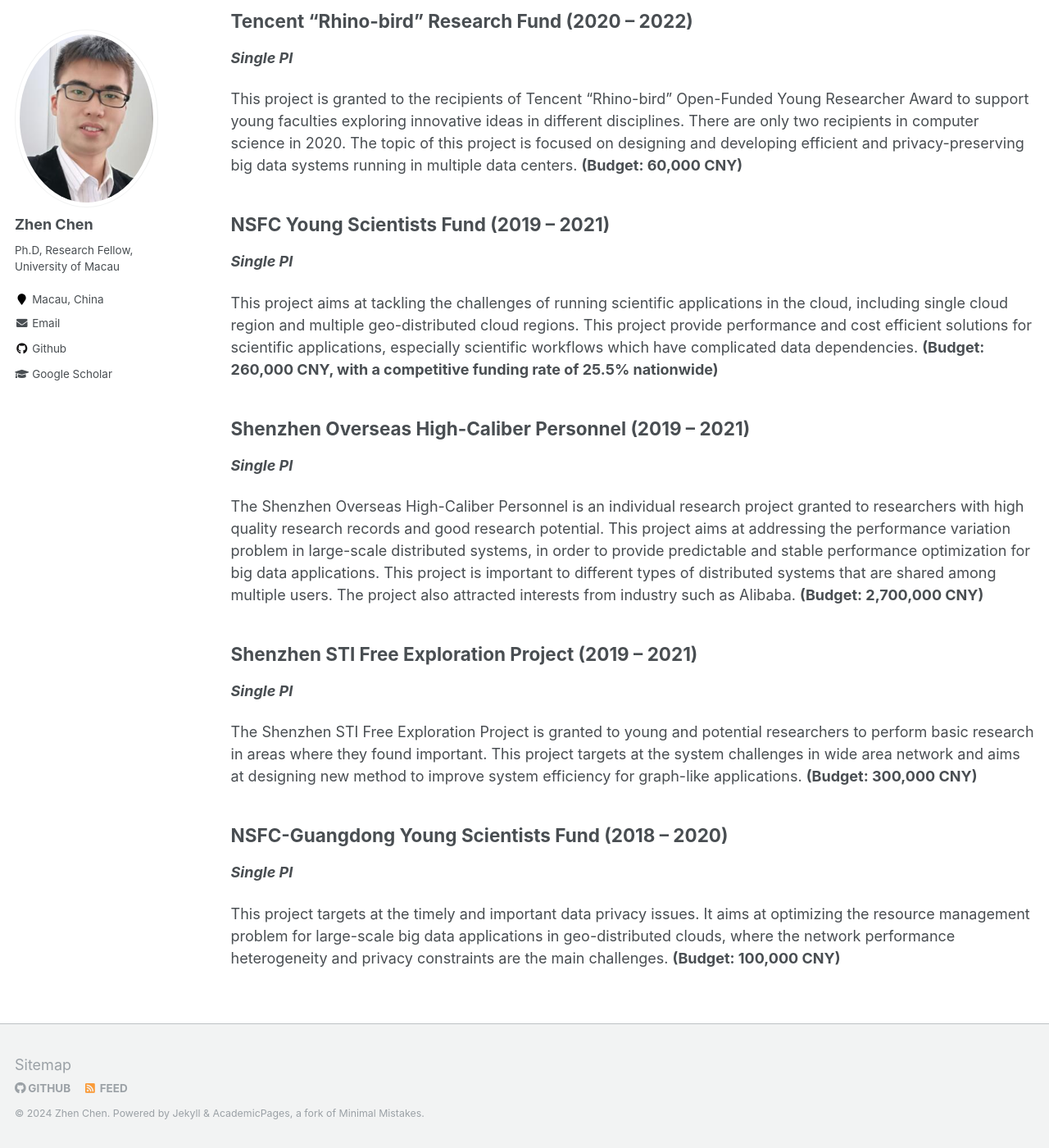
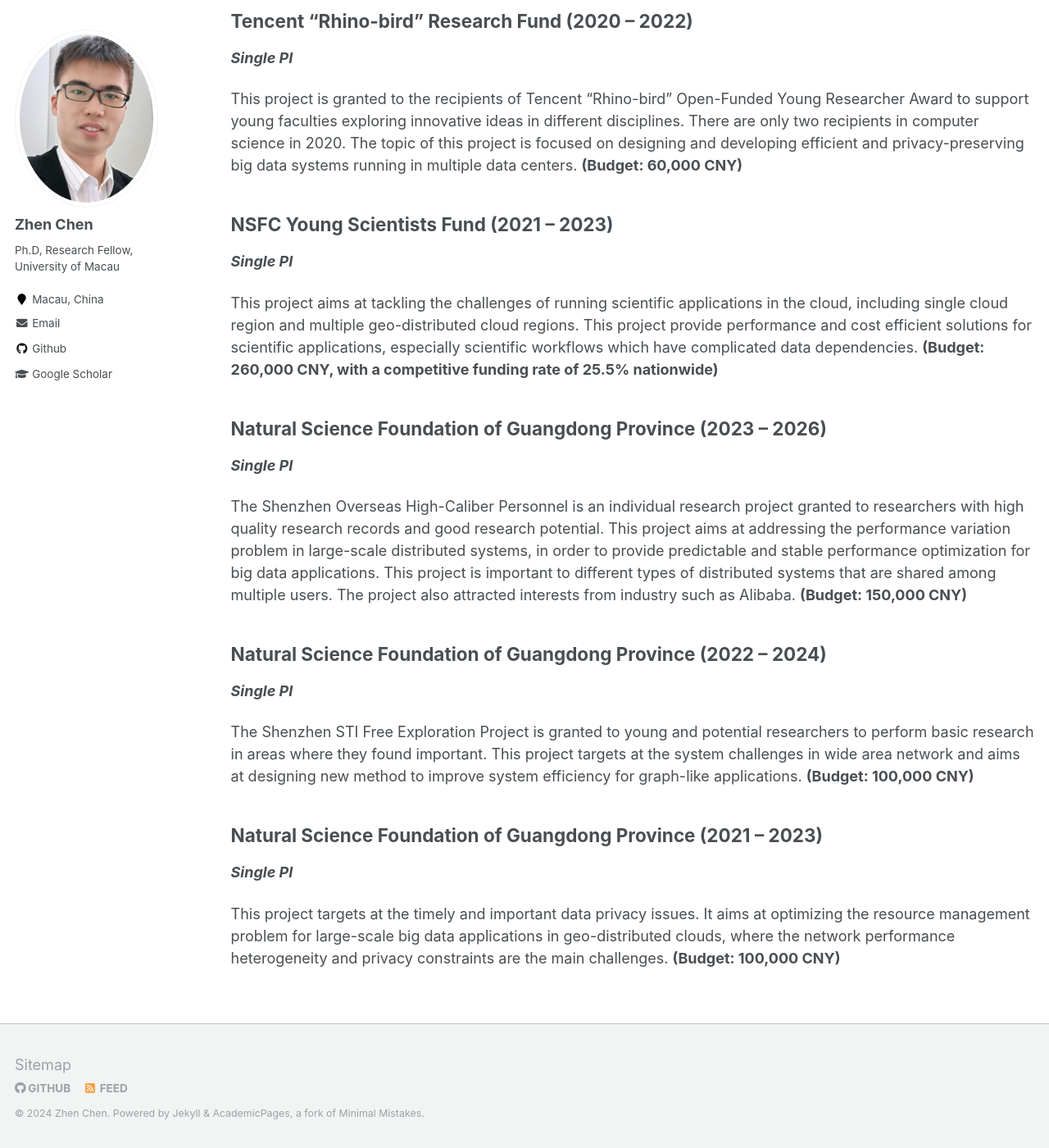
Before and after one commit to baile035/chenz_CV, a Jekyll site: the page built from _pages/project.md, in a window 1280 px wide and 1400 px high, scrolled down 631 px. Shown: the whole window at 82% size. Built offline with Jekyll 4.4.1, drawn with Linux system fonts in a browser that asks for light colours.

Commit message:
Update project.md

```diff
--- a/_pages/project.md
+++ b/_pages/project.md
@@ -26,7 +26,7 @@ to support young faculties exploring innovative ideas in different disciplines.
 in computer science in 2020. The topic of this project is focused on designing and developing efficient
 and privacy-preserving big data systems running in multiple data centers. **(Budget: 60,000 CNY)**
 
-NSFC Young Scientists Fund (2019 – 2021)
+NSFC Young Scientists Fund (2021 – 2023)
 ---
 
 **_Single PI_**
@@ -36,7 +36,7 @@ single cloud region and multiple geo-distributed cloud regions. This project pro
 efficient solutions for scientific applications, especially scientific workflows which have complicated data
 dependencies. **(Budget: 260,000 CNY, with a competitive funding rate of 25.5% nationwide)**
 
-Shenzhen Overseas High-Caliber Personnel (2019 – 2021)
+Natural Science Foundation of Guangdong Province (2023 – 2026)
 ---
 
 **_Single PI_**
@@ -46,9 +46,9 @@ with high quality research records and good research potential. This project aim
 performance variation problem in large-scale distributed systems, in order to provide predictable and
 stable performance optimization for big data applications. This project is important to different types
 of distributed systems that are shared among multiple users. The project also attracted interests from
-industry such as Alibaba. **(Budget: 2,700,000 CNY)**
+industry such as Alibaba. **(Budget: 150,000 CNY)**
 
-Shenzhen STI Free Exploration Project (2019 – 2021)
+Natural Science Foundation of Guangdong Province (2022 – 2024)
 ---
 
 **_Single PI_**
@@ -56,9 +56,9 @@ Shenzhen STI Free Exploration Project (2019 – 2021)
 The Shenzhen STI Free Exploration Project is granted to young and potential researchers to perform
 basic research in areas where they found important. This project targets at the system challenges in wide
 area network and aims at designing new method to improve system efficiency for graph-like applications.
-**(Budget: 300,000 CNY)**
+**(Budget: 100,000 CNY)**
 
-NSFC-Guangdong Young Scientists Fund (2018 – 2020)
+Natural Science Foundation of Guangdong Province (2021 – 2023)
 ---
 
 **_Single PI_**
```
